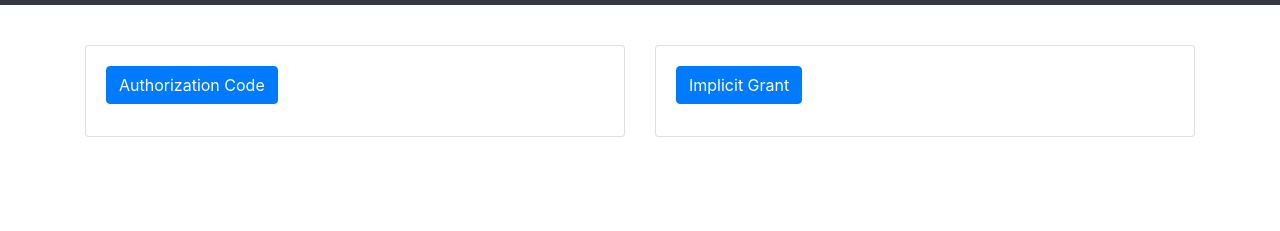
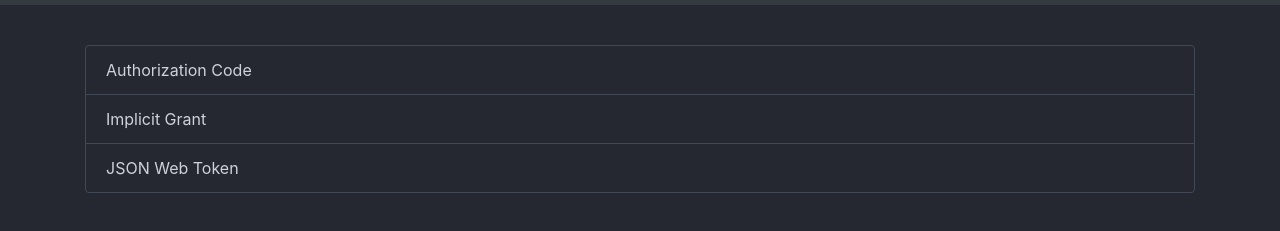
Before and after one commit to neefrankie/oauth-web-client, a website: page views/index.html in a window 1280 px wide. Shown: the part 51-282 px from the top of the page. Drawn offline with nearby package versions, Linux system fonts and the light colour scheme; files that its build step writes are made by us from their sources; files whose address does not match are found by name.

Commit message:
try client credentials with jwt

```diff
--- a/client/main.css
+++ b/client/main.css
@@ -1,3 +1,19 @@
+body {
+    background-color: #252830;
+}
 .main {
     padding-top: 40px;
 }
+.list-group {
+
+}
+.list-group-item {
+    color: #cfd2da;
+    background-color: #252830;
+    border: 1px solid #434857;
+}
+
+.list-group-item:hover {
+    background-color: #434857;
+    color: #fff;
+}
--- a/index.js
+++ b/index.js
@@ -8,6 +8,7 @@ const home = require('./server/home');
 
 const callback = require('./server/callback');
 const authorization = require('./server/authorization');
+const jwt = require('./server/jwt');
 
 const appName = 'OAuth2.0 Web Client';
 
@@ -24,6 +25,7 @@ app.use(static(path.resolve(process.cwd(), 'client')));
 router.use('/', home);
 router.use('/callback', callback);
 router.use('/authorization', authorization);
+router.use('/jwt', jwt);
 
 app.use(router.routes());
 
--- a/views/index.html
+++ b/views/index.html
@@ -1,28 +1,10 @@
 {% extends "layout.html" %}
 
 {% block content %}
-<div class="row">
-  <div class="col-sm-6">
-    <div class="card">
-      <div class="card-body">
-        <h5 class="card-title">
-          <a href="/authorization" class="btn btn-primary">Authorization Code</a>
-        </h5>
-
-      </div>
-    </div>
-  </div>
-
-  <div class="col-sm-6">
-    <div class="card">
-      <div class="card-body">
-        <h5 class="card-title">
-          <button type="button" name="button" class="btn btn-primary" id="implicit-grant">Implicit Grant</button>
-        </h5>
-
-      </div>
-    </div>
-  </div>
+<div class="list-group">
+    <a href="/authorization" class="list-group-item list-group-item-action">Authorization Code</a>
+    <button type="button" class="list-group-item list-group-item-action" id="implicit-grant">Implicit Grant</button>
+    <a href="/jwt" class="list-group-item list-group-item-action">JSON Web Token</a>
 </div>
 
 {% endblock %}
```
Also changed, not shown: server/jwt.js (added, +29 -0 lines).
